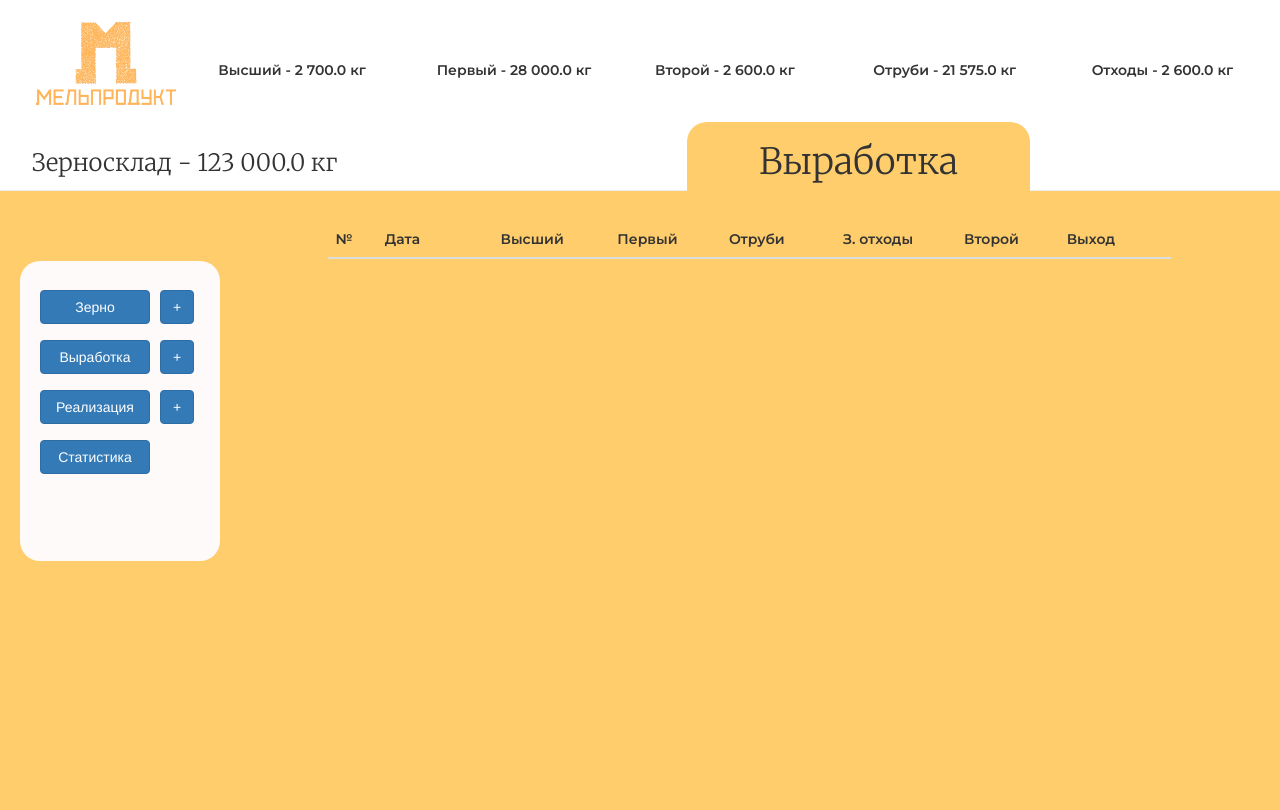
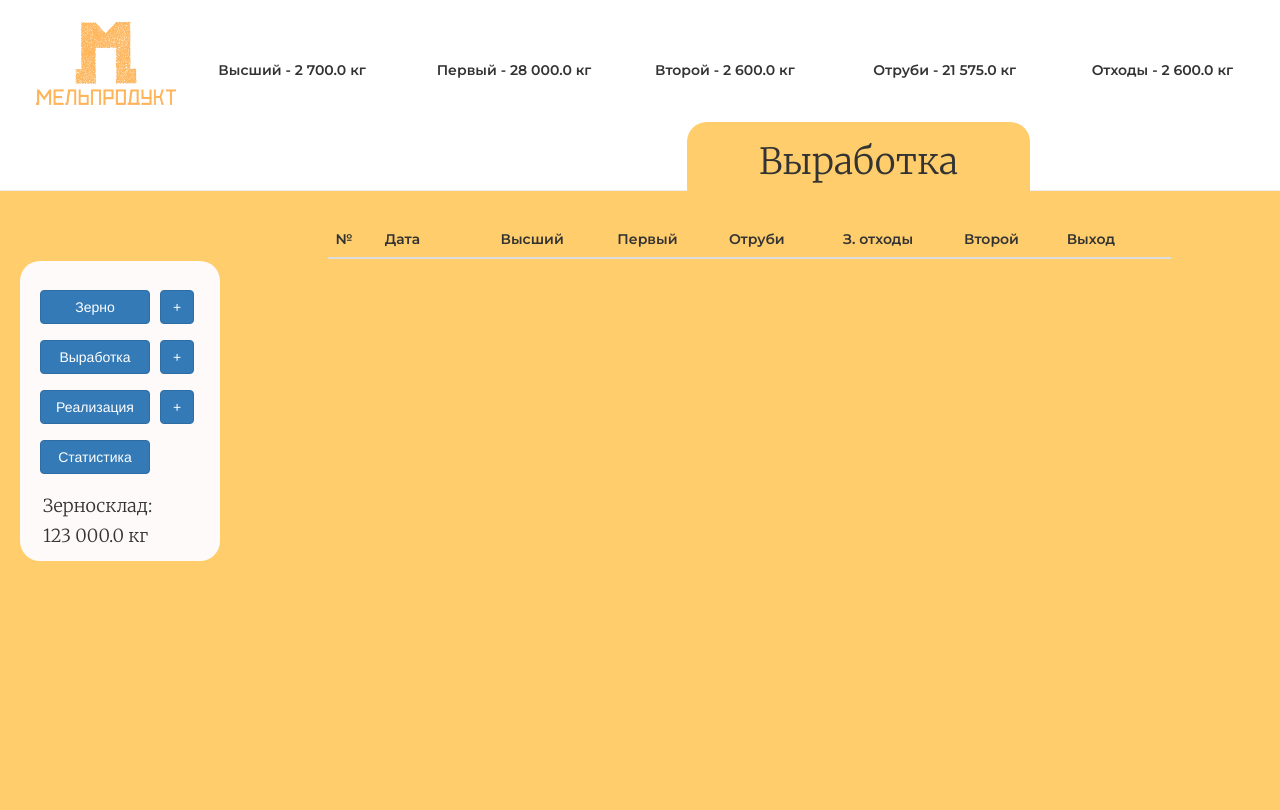
Before and after one commit to sharp-viper/Grain_and_Flour, a Flask app: page /prod in a window 1280 px wide. Run offline with Flask 2, Linux system fonts and the light colour scheme; data comes from the database, SQL or seed files in the repository; both versions use the stored data as it was after the commit; lists and menus that the app fills with data are empty; some libraries are stand-ins or nearby versions.

Commit message:
Version 1.11 (первый показ)

```diff
--- a/forms.py
+++ b/forms.py
@@ -16,8 +16,8 @@ class AddGrain(FlaskForm):
     agent = StringField("Контрагент", validators=[DataRequired()])
     date = DateField("Дата", validators=[DataRequired()])
     value = FloatField("Количество (кг)", validators=[DataRequired()])
-    discount = FloatField("Скидка", validators=[DataRequired()])
-    price = FloatField("Цена (руб/кг)", validators=[DataRequired()])
+    discount = StringField("Скидка", validators=[DataRequired()])
+    price = StringField("Цена (руб/кг)", validators=[DataRequired()])
     submit = SubmitField("Добавить")
 
 
--- a/static/css/main.css
+++ b/static/css/main.css
@@ -3,7 +3,7 @@ margin-top: -20px;
 
 }
 
-h1, h3 {
+h1, h3, h4 {
 font-family: 'Merriweather', serif;
 }
 
--- a/templates/index.html
+++ b/templates/index.html
@@ -31,7 +31,7 @@
 
     </div>
   </div>
-  <div style="position: absolute; margin-left: 32px; margin-top: 20px"><h3>Зерносклад - {{ grain }} кг</h3></div>
+
  <div class="vkladka" style="right: {{ mright }}; background-color: {{ bcolor }}; border-radius: 20px 20px 0px 0px">
 
   <h1>{{ title }}</h1>
@@ -78,6 +78,7 @@
       <button  type="button" class="btn btn-primary itmbtns st-butt" data-target="#real" onclick="window.location.href='/stat' ;">
         Статистика
       </button>
+        <div style="margin-top: 175px; margin-left: 23px"><h4>Зерносклад:</h4><h4> {{ grain }} кг</h4></div>
     </div>
     </div>
 
```
Also changed, not shown: maintable.db.
